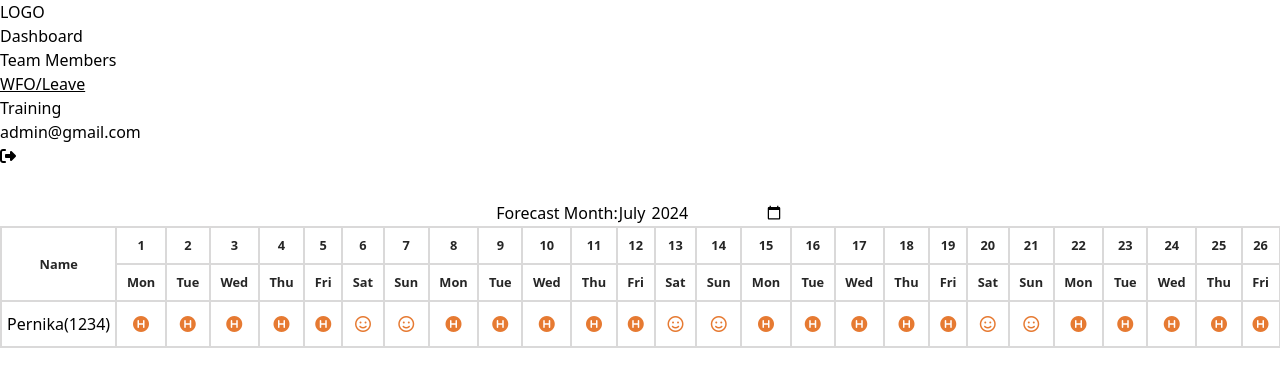
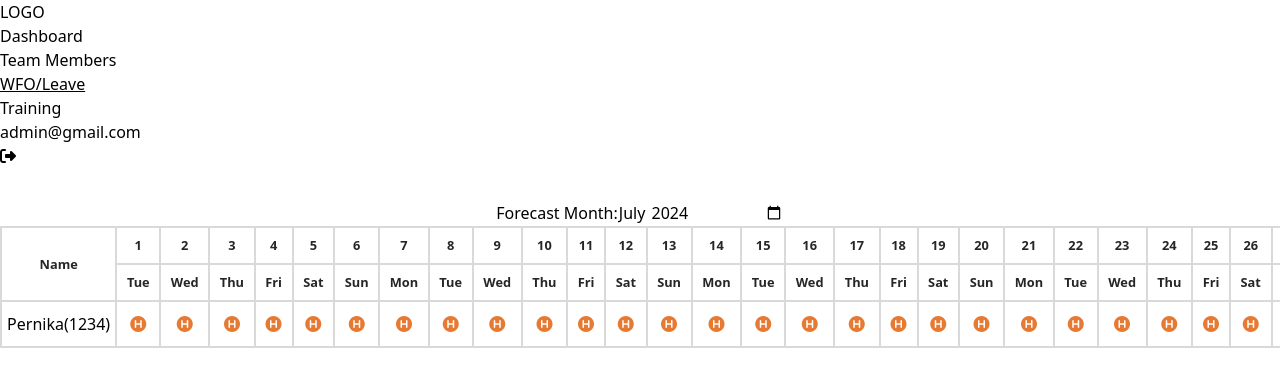
Before and after one commit to paridhigoyal23/Team-Service-UI, a React (Vite) app: page /Team-Service-UI/wfo in a window 1280 px wide. Shown: the top 386 px of the page. Built offline with nearby package versions, Linux system fonts and the light colour scheme.

Commit message:
Updated WFO page and make it responsive

```diff
--- a/src/components/components/TrainingTable.jsx
+++ b/src/components/components/TrainingTable.jsx
@@ -23,7 +23,6 @@ import SearchIcon from '@mui/icons-material/Search';
 import {TextField,Tooltip} from '@mui/material';
 import ContentCopyIcon from '@mui/icons-material/ContentCopy';
 import InputBase from '@mui/material/InputBase';
-// import { makeStyles } from '@mui/styles';
 import { styled, alpha } from '@mui/material/styles';
 import AppBar from '@mui/material/AppBar';
 import Toolbar from '@mui/material/Toolbar';
--- a/src/pages/WFO/WFO.jsx
+++ b/src/pages/WFO/WFO.jsx
@@ -1,6 +1,5 @@
 import React, { useState } from 'react';
 import "./WFO.module.css"
-
 
 function CalendarTable() {
   const [selectedMonth, setSelectedMonth] = useState(new Date());
@@ -16,121 +15,43 @@ function CalendarTable() {
 
   return (
     <>
+      <div className=' max-w-full overflow-hidden'>
         <div className='border-2 rounded-md bg-gray-50 py-4 m-8 flex justify-center items-center gap-4'>
           {/* This shows the heading i.e, Forecast Month  */}
           <label htmlFor="monthSelector" className='text-xl'>Forecast Month:</label>
 
-        {/* This displays the calender */}
+          {/* This displays the calendar */}
           <input className='border-2 rounded-md border-black px-2 py-1' type="month" id="monthSelector" value={selectedMonth.toISOString().slice(0, 7)} onChange={handleMonthChange} />
         </div>
 
         {/* It is table that displays the information */}
-      <div className='flex justify-center w-screen'>
-        <table>
+        <div className='flex justify-center w-full px-8'>
+          <div className='overflow-x-auto w-full'>
+            <table className='min-w-max'>
               <thead>
                 <tr>
                   <th rowSpan="2" className='px-6'>Name</th>
-                    <th>1</th>
-                    <th>2</th>
-                    <th>3</th>
-                    <th>4</th>
-                    <th>5</th>
-                    <th>6</th>
-                    <th>7</th>
-                    <th>8</th>
-                    <th>9</th>
-                    <th>10</th>
-                    <th>11</th>
-                    <th>12</th>
-                    <th>13</th>
-                    <th>14</th>
-                    <th>15</th>
-                    <th>16</th>
-                    <th>17</th>
-                    <th>18</th>
-                    <th>19</th>
-                    <th>20</th>
-                    <th>21</th>
-                    <th>22</th>
-                    <th>23</th>
-                    <th>24</th>
-                    <th>25</th>
-                    <th>26</th>
-                    <th>27</th>
-                    <th>28</th>
-                    <th>29</th>
-                    <th>30</th>
+                  {Array.from({ length: 30 }, (_, i) => (
+                    <th key={i + 1}>{i + 1}</th>
+                  ))}
                   <th rowSpan={2}>TH</th>
                   <th rowSpan={2}>TO</th>
                   <th rowSpan={2}>TL</th>
                 </tr>
-
                 <tr>
-                    <th> Mon </th>
-                    <th>Tue</th>
-                    <th>Wed</th>
-                    <th>Thu</th>
-                    <th>Fri</th>
-                    <th>Sat</th>
-                    <th>Sun</th>
-                    <th> Mon </th>
-                    <th>Tue</th>
-                    <th>Wed</th>
-                    <th>Thu</th>
-                    <th>Fri</th>
-                    <th>Sat</th>
-                    <th>Sun</th>
-                    <th> Mon </th>
-                    <th>Tue</th>
-                    <th>Wed</th>
-                    <th>Thu</th>
-                    <th>Fri</th>
-                    <th>Sat</th>
-                    <th>Sun</th>
-                    <th> Mon </th>
-                    <th>Tue</th>
-                    <th>Wed</th>
-                    <th>Thu</th>
-                    <th>Fri</th>
-                    <th>Sat</th>
-                    <th>Sun</th>
-                    <th>Mon</th>
-                    <th>Tue</th>
+                  {Array.from({ length: 30 }, (_, i) => (
+                    <th key={i + 1}>
+                      {["Mon", "Tue", "Wed", "Thu", "Fri", "Sat", "Sun"][(i + new Date(selectedMonth.getFullYear(), selectedMonth.getMonth(), 1).getDay()) % 7]}
+                    </th>
+                  ))}
                 </tr>
               </thead>
               <tbody>
                 <tr scope="col">
                   <td className='px-6'>Pernika(1234)</td>
-                    <td><i className="fa-solid fa-circle-h"></i></td>
-                    <td><i className="fa-solid fa-circle-h"></i></td>
-                    <td><i className="fa-solid fa-circle-h"></i></td>
-                    <td><i className="fa-solid fa-circle-h"></i></td>
-                    <td><i className="fa-solid fa-circle-h"></i></td>
-                    <td><i className="fa-regular fa-face-smile text-gray-800"></i></td>
-                    <td><i className="fa-regular fa-face-smile text-gray-800"></i></td>
-                    <td><i className="fa-solid fa-circle-h"></i></td>
-                    <td><i className="fa-solid fa-circle-h"></i></td>
-                    <td><i className="fa-solid fa-circle-h"></i></td>
-                    <td><i className="fa-solid fa-circle-h"></i></td>
-                    <td><i className="fa-solid fa-circle-h"></i></td>
-                    <td><i className="fa-regular fa-face-smile text-gray-800"></i></td>
-                    <td><i className="fa-regular fa-face-smile text-gray-800"></i></td>
-                    <td><i className="fa-solid fa-circle-h"></i></td>
-                    <td><i className="fa-solid fa-circle-h"></i></td>
-                    <td><i className="fa-solid fa-circle-h"></i></td>
-                    <td><i className="fa-solid fa-circle-h"></i></td>
-                    <td><i className="fa-solid fa-circle-h"></i></td>
-                    <td><i className="fa-regular fa-face-smile text-gray-800"></i></td>
-                    <td><i className="fa-regular fa-face-smile text-gray-800"></i></td>
-                    <td><i className="fa-solid fa-circle-h"></i></td>
-                    <td><i className="fa-solid fa-circle-h"></i></td>
-                    <td><i className="fa-solid fa-circle-h"></i></td>
-                    <td><i className="fa-solid fa-circle-h"></i></td>
-                    <td><i className="fa-solid fa-circle-h"></i></td>
-                    <td><i className="fa-regular fa-face-smile text-gray-800"></i></td>
-                    <td><i className="fa-regular fa-face-smile text-gray-800"></i></td>
-                    <td><i className="fa-solid fa-circle-h"></i></td>
-                    <td><i className="fa-solid fa-circle-h"></i></td>
+                  {Array.from({ length: 30 }, (_, i) => (
+                    <td key={i + 1}><i className="fa-solid fa-circle-h"></i></td>
+                  ))}
                   <td>22</td>
                   <td>0</td>
                   <td>0</td>
@@ -138,6 +59,8 @@ function CalendarTable() {
               </tbody>
             </table>
           </div>
+        </div>
+      </div>
     </>
   );
 }
--- a/src/pages/WFO/WFO.module.css
+++ b/src/pages/WFO/WFO.module.css
@@ -14,3 +14,10 @@ td i{
     opacity: 0.8;
     color: rgb(224, 90, 0);
 }
+
+.WFOScroll{
+    background-color: rebeccapurple;
+    max-width: 80vh;
+    height: 60rem;
+    overflow: hidden;
+}
```
Lines whose indentation alone changed are shown as unchanged.
